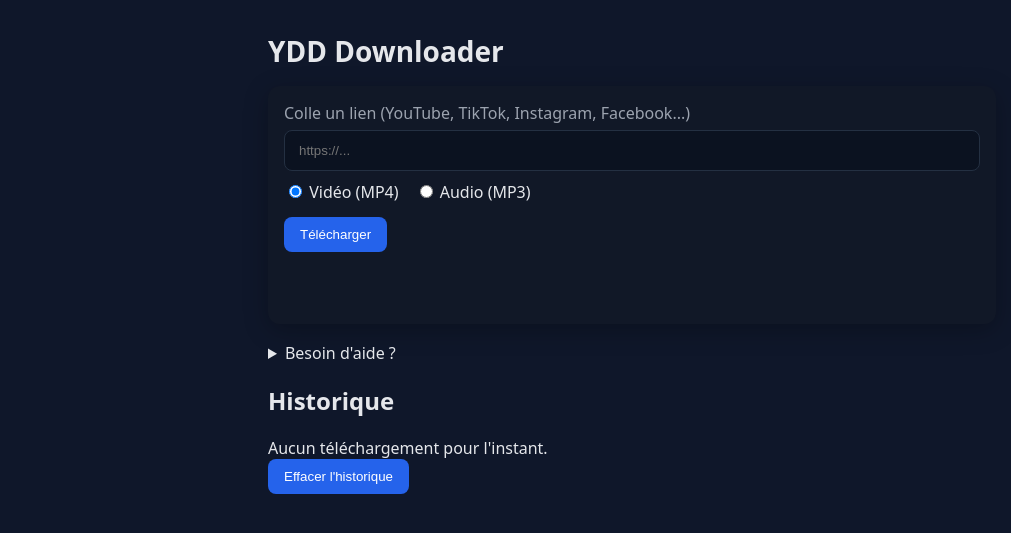
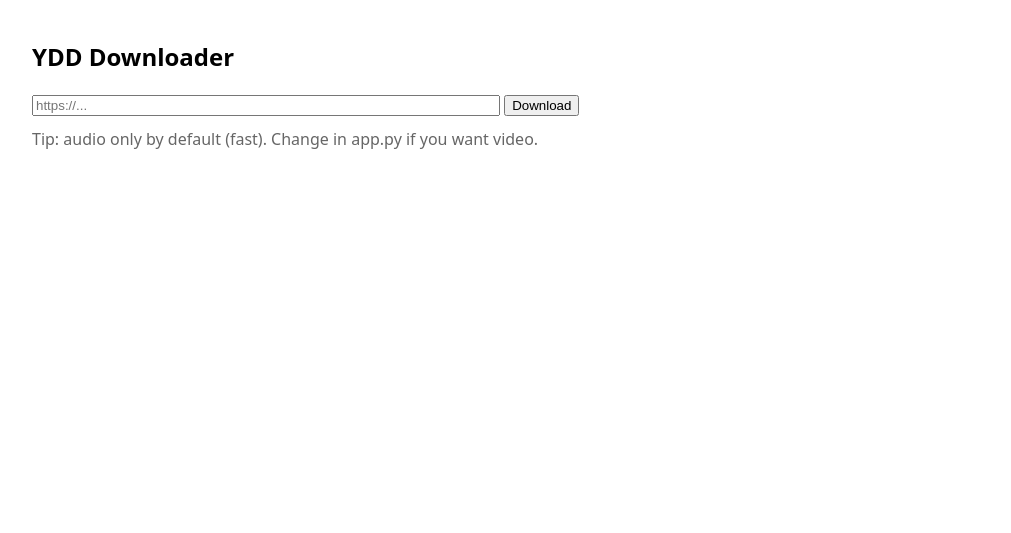
Before and after one commit to viedereve1/ydd-downloader, a Python web app: template templates/index.html in a window 1280 px wide. Shown: the top 533 px of the page, without its empty margins (8-1019 px from the left). Run offline with Jinja, Linux system fonts and the light colour scheme; the template is opened without the code that fills it, so the values that code supplies are empty.

Commit message:
feat: YDD /download + Render config

```diff
--- a/render.yaml
+++ b/render.yaml
@@ -3,7 +3,7 @@ services:
     name: ydd-downloader
     env: python
     plan: free
-    buildCommand: pip install -U pip && pip install -r requirements.txt
+    buildCommand: pip install -r requirements.txt
     startCommand: gunicorn app:app
     envVars:
       - key: PYTHON_VERSION
--- a/templates/index.html
+++ b/templates/index.html
@@ -1,47 +1,12 @@
 <!doctype html>
-<html lang="fr">
-<head>
-  <meta charset="utf-8"/>
-  <title>YDD Downloader</title>
-  <meta name="viewport" content="width=device-width, initial-scale=1"/>
-  <link rel="stylesheet" href="{{ url_for('static', filename='style.css') }}">
-</head>
-<body>
-  <div class="container">
-    <h1>YDD Downloader</h1>
-
-    <div class="card">
-      <label>Colle un lien (YouTube, TikTok, Instagram, Facebook...)</label>
-      <input id="url" placeholder="https://..." />
-
-      <div class="row">
-        <label><input type="radio" name="mode" value="video" checked> Vidéo (MP4)</label>
-        <label><input type="radio" name="mode" value="audio"> Audio (MP3)</label>
-      </div>
-
-      <button id="btn">Télécharger</button>
-
-      <div id="msg" class="msg"></div>
-
-      <div id="progressBox" class="progress hidden">
-        <div id="bar" class="bar"></div>
-      </div>
-      <div id="progressText" class="progressText"></div>
-    </div>
-
-    <details class="help">
-      <summary>Besoin d'aide ?</summary>
-      <ul>
-        <li>Pour IG/FB/TikTok/YT protégés, placez un <b>cookies.txt</b> (format Netscape) à la racine.</li>
-        <li>Pour une vidéo MP4 YouTube, <b>ffmpeg</b> est recommandé pour la fusion audio+vidéo.</li>
-      </ul>
-    </details>
-
-    <h2>Historique</h2>
-    <div id="history"></div>
-    <button id="clear">Effacer l'historique</button>
-  </div>
-
-  <script src="{{ url_for('static', filename='script.js') }}"></script>
-</body>
+<html>
+  <head><meta charset="utf-8"><title>YDD</title></head>
+  <body style="font-family:system-ui;margin:40px;">
+    <h2>YDD Downloader</h2>
+    <form action="/download" method="get">
+      <input type="url" name="url" placeholder="https://..." style="width:460px" required>
+      <button type="submit">Download</button>
+    </form>
+    <p style="margin-top:12px;color:#666">Tip: audio only by default (fast). Change in app.py if you want video.</p>
+  </body>
 </html>
```
Also changed, not shown: app.py (+40 -3 lines), 1 other file.
